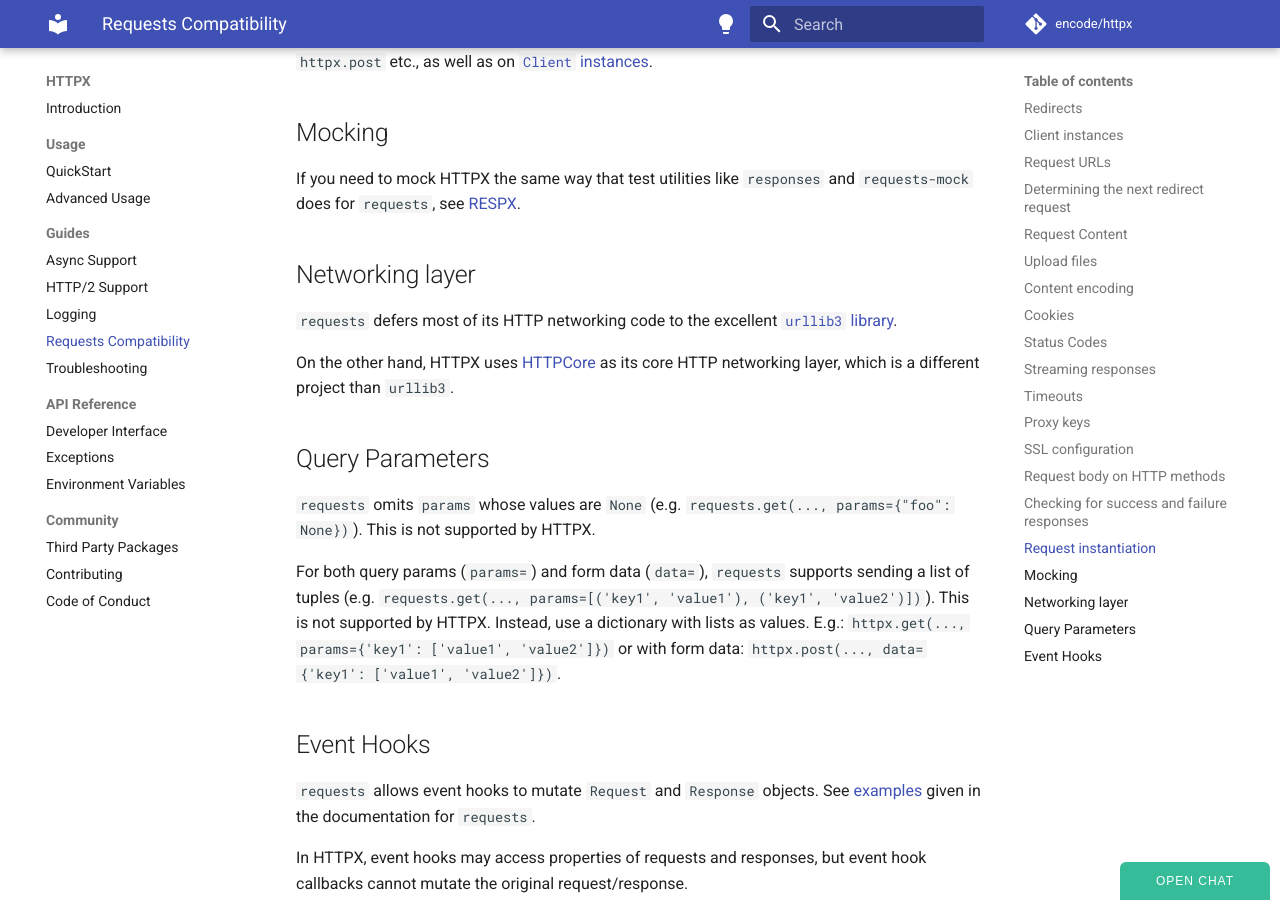
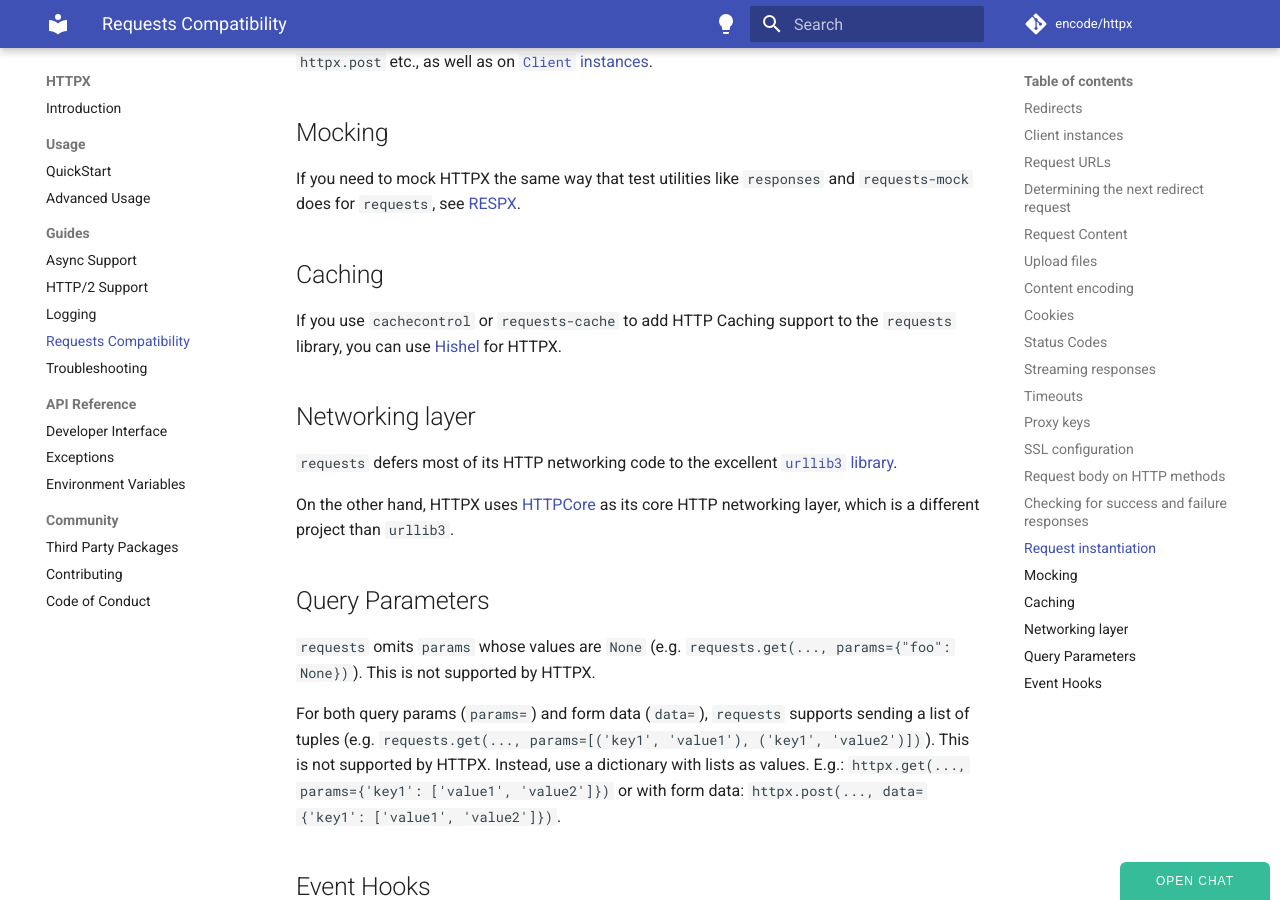
Before and after one commit to CarolinaBentrescas/httpx2, an MkDocs documentation site: the page built from docs/compatibility.md, in a window 1280 px wide and 900 px high, scrolled down 5169 px. Built offline with MkDocs 1.6.1 and Material for MkDocs 9.7.7, drawn with Linux system fonts in a browser that asks for light colours; comment, search, counter and statistics services are not loaded.

Commit message:
Hishel as an alternative for "cachecontrol" and "requests-cache". (#2866)
* Add Caching section in compatibility

* typo

```diff
--- a/docs/compatibility.md
+++ b/docs/compatibility.md
@@ -201,6 +201,10 @@ Besides, `httpx.Request()` does not support the `auth`, `timeout`, `follow_redir
 
 If you need to mock HTTPX the same way that test utilities like `responses` and `requests-mock` does for `requests`, see [RESPX](https://github.com/lundberg/respx).
 
+## Caching
+
+If you use `cachecontrol` or `requests-cache` to add HTTP Caching support to the `requests` library, you can use [Hishel](https://hishel.com) for HTTPX.
+
 ## Networking layer
 
 `requests` defers most of its HTTP networking code to the excellent [`urllib3` library](https://urllib3.readthedocs.io/en/latest/).
```
